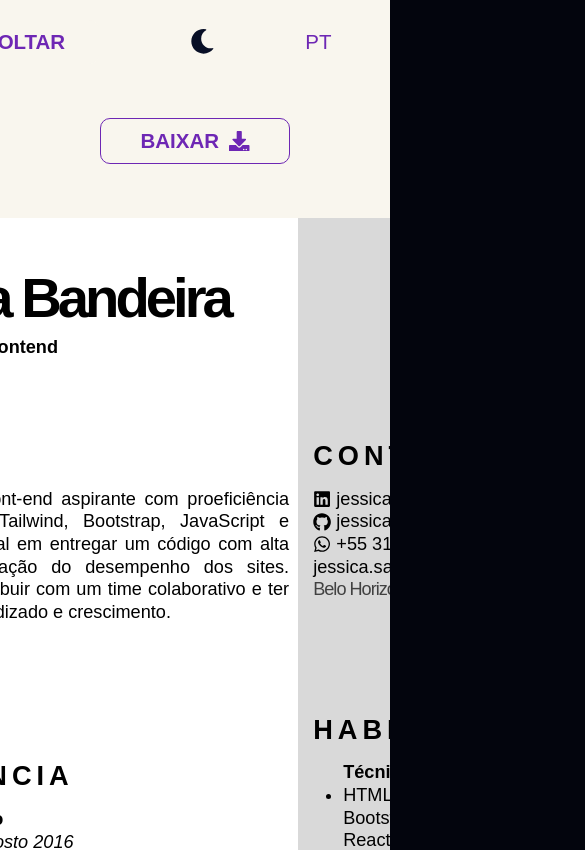
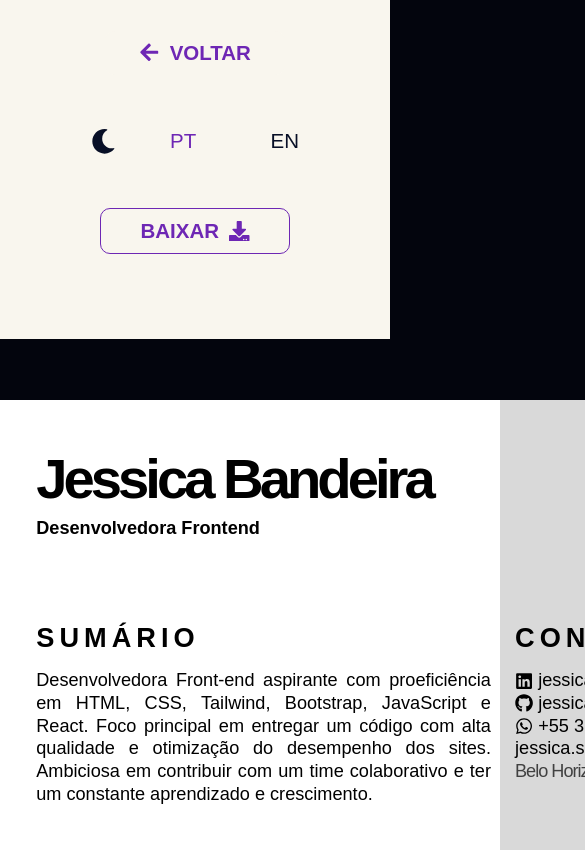
Before and after one commit to jessicasantosb/portfolio, a React (Vite) app: page /resume in a window 390 px wide. Shown: the top 850 px of the page, 585 px wide, since content can reach past the window. Built offline with nearby package versions, Linux system fonts and the light colour scheme.

Commit message:
Add resume page responsiveness

```diff
--- a/src/routes/resume/Resume.css
+++ b/src/routes/resume/Resume.css
@@ -1,8 +1,9 @@
 #resume {
-  min-height: 100dvh;
-  width: 100%;
+  width: 100vw;
   padding: 5%;
-  flex-direction: column;
+  display: grid;
+  grid-template-rows: 300px 1fr;
+  justify-content: center;
   background-color: var(--clr-bg-dark);
   overflow-y: scroll;
 }
@@ -19,7 +20,7 @@
   display: flex;
   justify-content: space-between;
   align-items: center;
-  gap: 5rem;
+  gap: 3rem;
 }
 
 /* resume content */
@@ -35,6 +36,14 @@
   line-height: 1.25rem;
   background-color: white;
   color: black;
+  overflow-y: scroll;
+}
+@media screen and (max-width: 800px) {
+  .resume-container {
+    position: absolute;
+    top: 400px;
+    left: 0;
+  }
 }
 strong {
   display: inline-block;
@@ -48,7 +57,7 @@ strong {
   line-height: 2.75rem;
 }
 .resume-name {
-  font-size: 3.10rem;
+  font-size: 3.1rem;
   letter-spacing: -4px;
 }
 
@@ -73,7 +82,8 @@ strong {
 .resume-main div ul li p:nth-child(2) {
   font-style: italic;
 }
-.resume-main div ul li p:nth-child(3), .resume-contact ul li:nth-child(5) {
+.resume-main div ul li p:nth-child(3),
+.resume-contact ul li:nth-child(5) {
   color: hsl(0, 0%, 0%, 70%);
   letter-spacing: -1px;
 }
@@ -100,7 +110,8 @@ strong {
   align-items: center;
   gap: 5px;
 }
-.resume-skills ul, .resume-languages ul {
+.resume-skills ul,
+.resume-languages ul {
   padding-left: 30px;
 }
 .resume-skills ul:nth-child(3) {
--- a/src/routes/resume/Resume.jsx
+++ b/src/routes/resume/Resume.jsx
@@ -44,10 +44,10 @@ function Resume() {
   };
 
   return (
-    <section id="resume" className="center disable-selection">
+    <section id="resume" className="disable-selection">
       <nav className="resume-navbar center">
+          <ButtonBack text={languageData.buttonBack} />
         <div>
-          <ButtonBack text={languageData.buttonBack} />
           <ThemeToggle />
           <LanguageToggle />
         </div>
```
